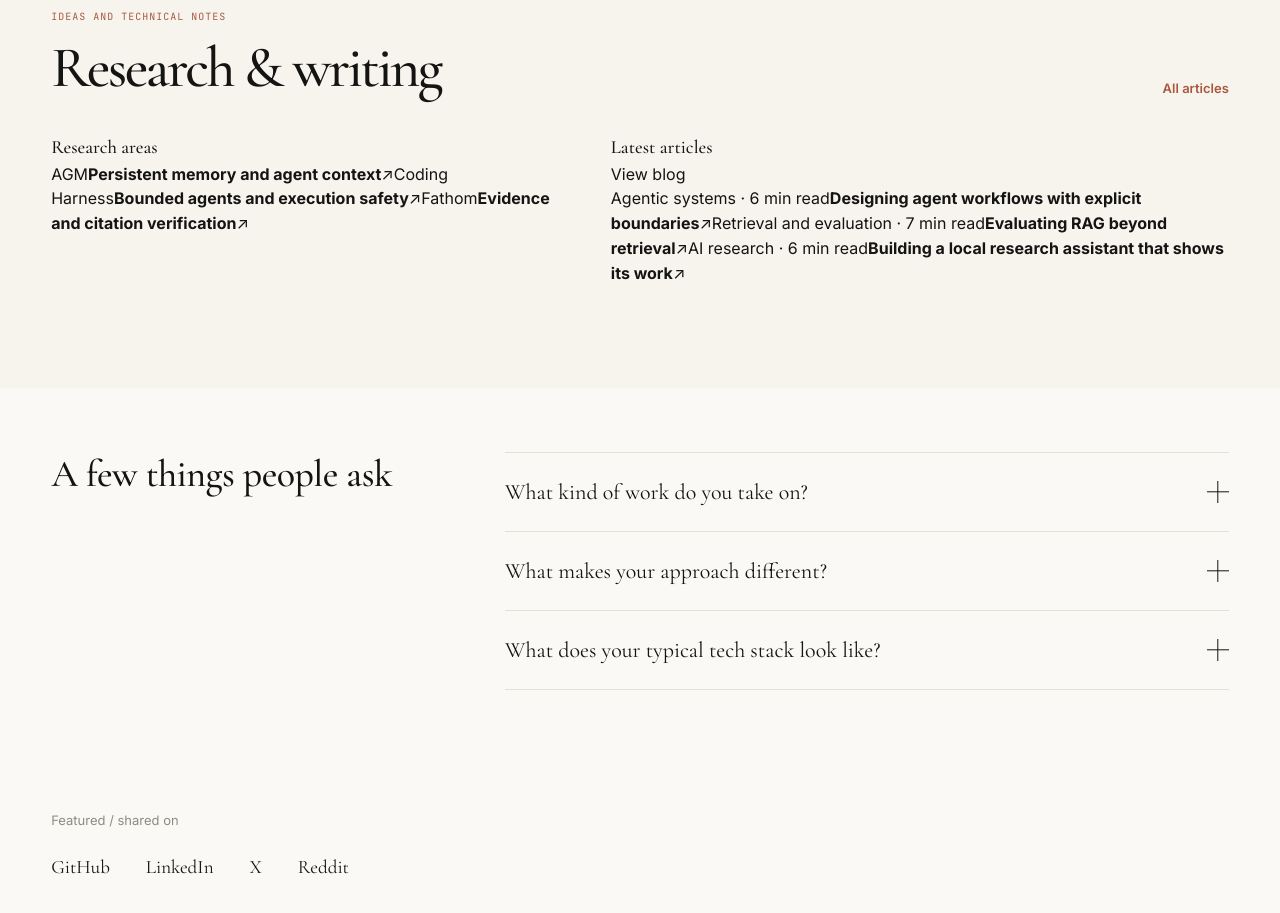
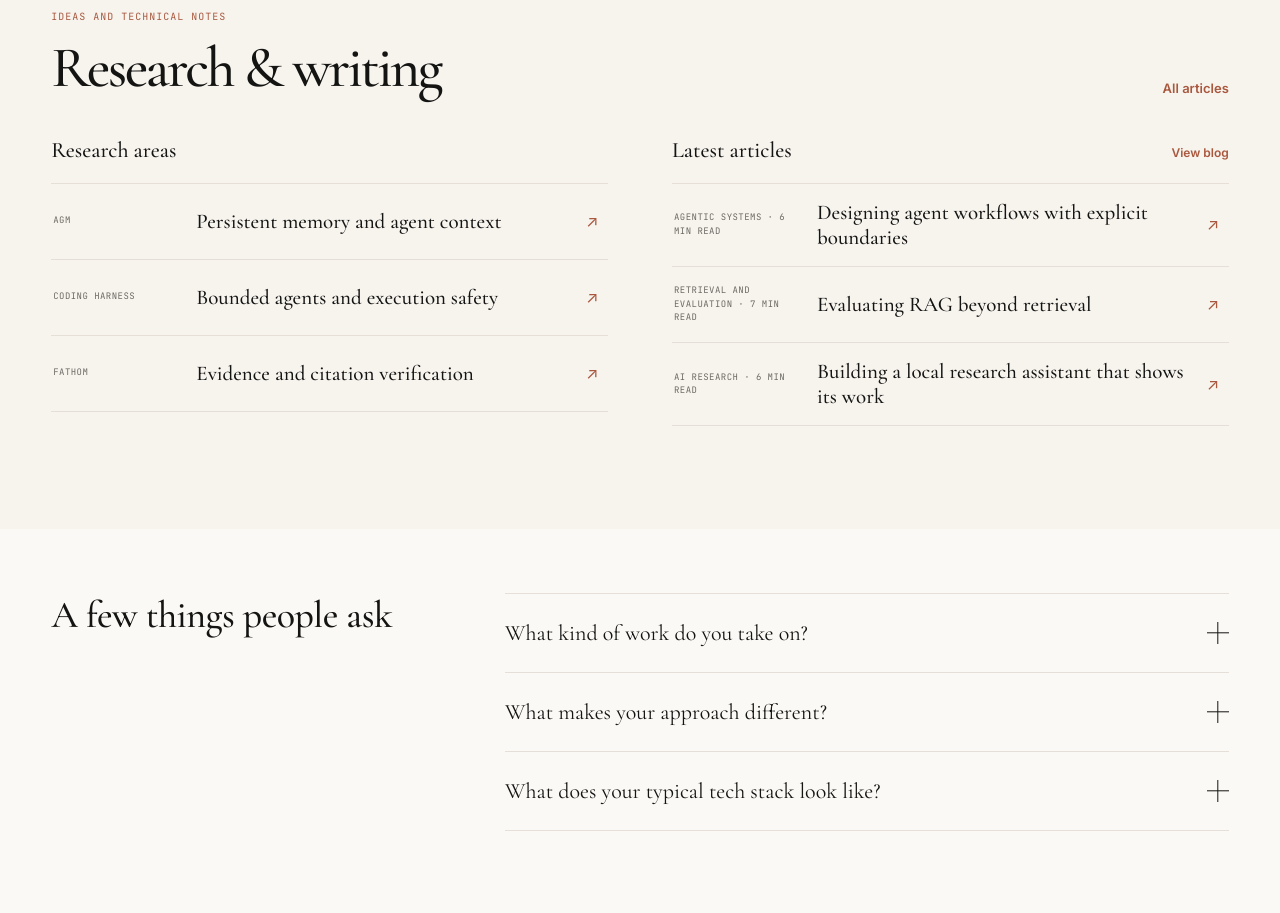
Before and after one commit to yash936936/Personal-Portfolio, a React (Vite) app in the folder portfolio/: page / in a window 1280 px wide. Shown: the part 4140-5053 px from the top of the page. Built offline with nearby package versions, Linux system fonts and the light colour scheme; no server answers.

Commit message:
Style simplified research and writing section

```diff
--- a/portfolio/src/components/sections/HomeSections.css
+++ b/portfolio/src/components/sections/HomeSections.css
@@ -38,29 +38,40 @@
 .home-project-card__link { display: inline-flex; margin-top: 20px; padding-top: 16px; border-top: 1px solid var(--color-hairline); color: var(--color-primary-active); font-size: 12px; font-weight: 600; }
 .home-project-card__link:hover { color: var(--color-ink); }
 .research-writing { background: color-mix(in srgb, var(--color-surface-soft) 54%, var(--color-canvas)); }
-.home-section__intro { max-width: 760px; margin-top: 16px; color: var(--color-body); font-size: 16px; line-height: 1.75; }
-.research-writing__layout { display: grid; grid-template-columns: .9fr 1.1fr; gap: 54px; }
-.research-writing__questions, .research-writing__articles { min-width: 0; }
-.research-writing__questions > h3, .research-writing__articles-heading h3 { margin-bottom: 20px; color: var(--color-ink); font-size: 23px; font-weight: 500; }
-.research-writing__question { padding: 20px 0; border-top: 1px solid var(--color-hairline); }
-.research-writing__question h4, .research-writing__article h4 { color: var(--color-ink); font-family: var(--font-display); font-size: 20px; font-weight: 500; line-height: 1.25; }
-.research-writing__question p, .research-writing__article p { margin-top: 9px; color: var(--color-body); font-size: 13px; line-height: 1.7; }
-.research-writing__question a, .research-writing__article a, .research-writing__articles-heading a { display: inline-flex; margin-top: 12px; color: var(--color-primary-active); font-size: 12px; font-weight: 600; }
-.research-writing__articles-heading { display: flex; align-items: center; justify-content: space-between; gap: 16px; }
-.research-writing__articles-heading h3 { margin-bottom: 20px; }
-.research-writing__article { padding: 20px 0; border-top: 1px solid var(--color-hairline); }
-.research-writing__article > span { display: block; margin-bottom: 9px; color: var(--color-muted); font-family: var(--font-code); font-size: 9px; letter-spacing: .7px; text-transform: uppercase; }
-.research-writing__question a:hover, .research-writing__article a:hover, .research-writing__articles-heading a:hover { color: var(--color-ink); }
+.research-writing__layout { display: grid; grid-template-columns: 1fr 1fr; gap: clamp(28px, 5vw, 64px); }
+.research-writing__column, .research-writing__list { min-width: 0; }
+.research-writing__column > h3, .research-writing__column-heading h3 {
+  margin: 0 0 16px; color: var(--color-ink); font-size: 22px; font-weight: 500;
+}
+.research-writing__column-heading { display: flex; align-items: baseline; justify-content: space-between; gap: 16px; }
+.research-writing__column-heading a { color: var(--color-primary-active); font-size: 12px; font-weight: 600; }
+.research-writing__list { border-top: 1px solid var(--color-hairline); }
+.research-writing__item {
+  display: grid; grid-template-columns: minmax(100px, .34fr) minmax(0, 1fr) 20px;
+  align-items: center; gap: 16px; min-height: 76px; padding: 16px 2px;
+  border-bottom: 1px solid var(--color-hairline); transition: color .22s ease, padding .22s ease;
+}
+.research-writing__item > span:first-child {
+  color: var(--color-muted); font-family: var(--font-code); font-size: 9px;
+  letter-spacing: .45px; line-height: 1.5; text-transform: uppercase;
+}
+.research-writing__item strong {
+  color: var(--color-ink); font-family: var(--font-display); font-size: clamp(17px, 1.7vw, 21px);
+  font-weight: 500; line-height: 1.2;
+}
+.research-writing__arrow { color: var(--color-primary-active); font-size: 16px; transition: transform .22s ease; }
+.research-writing__item:hover { padding-left: 8px; }
+.research-writing__item:hover strong, .research-writing__column-heading a:hover { color: var(--color-primary-active); }
+.research-writing__item:hover .research-writing__arrow { transform: translate(2px, -2px); }
 @media (max-width: 800px) {
-  .home-featured__layout { display: block; }
-  .research-writing__layout { grid-template-columns: 1fr; }
-  .home-featured__stack { gap: 14px; }
-  .home-project-card { position: relative; top: auto; min-height: 320px; transform: none; }
-  .home-project-card:hover { transform: translateY(-3px); }
-  .research-writing__layout { gap: 36px; }
+  .research-writing__layout { grid-template-columns: 1fr; gap: 34px; }
 }
 @media (max-width: 580px) {
-  .home-section__heading--row { align-items: flex-start; flex-direction: column; }
-  .home-project-card { min-height: 300px; }
+  .research-writing__item { grid-template-columns: minmax(0, 1fr) 20px; gap: 6px 12px; }
+  .research-writing__item > span:first-child { grid-column: 1; }
+  .research-writing__item strong { grid-column: 1; grid-row: 2; }
+  .research-writing__arrow { grid-column: 2; grid-row: 1 / span 2; }
 }
-@media (prefers-reduced-motion: reduce) { .home-project-card { transition: none; transform: none; } }
+@media (prefers-reduced-motion: reduce) {
+  .research-writing__item, .research-writing__arrow { transition: none; }
+}
```
